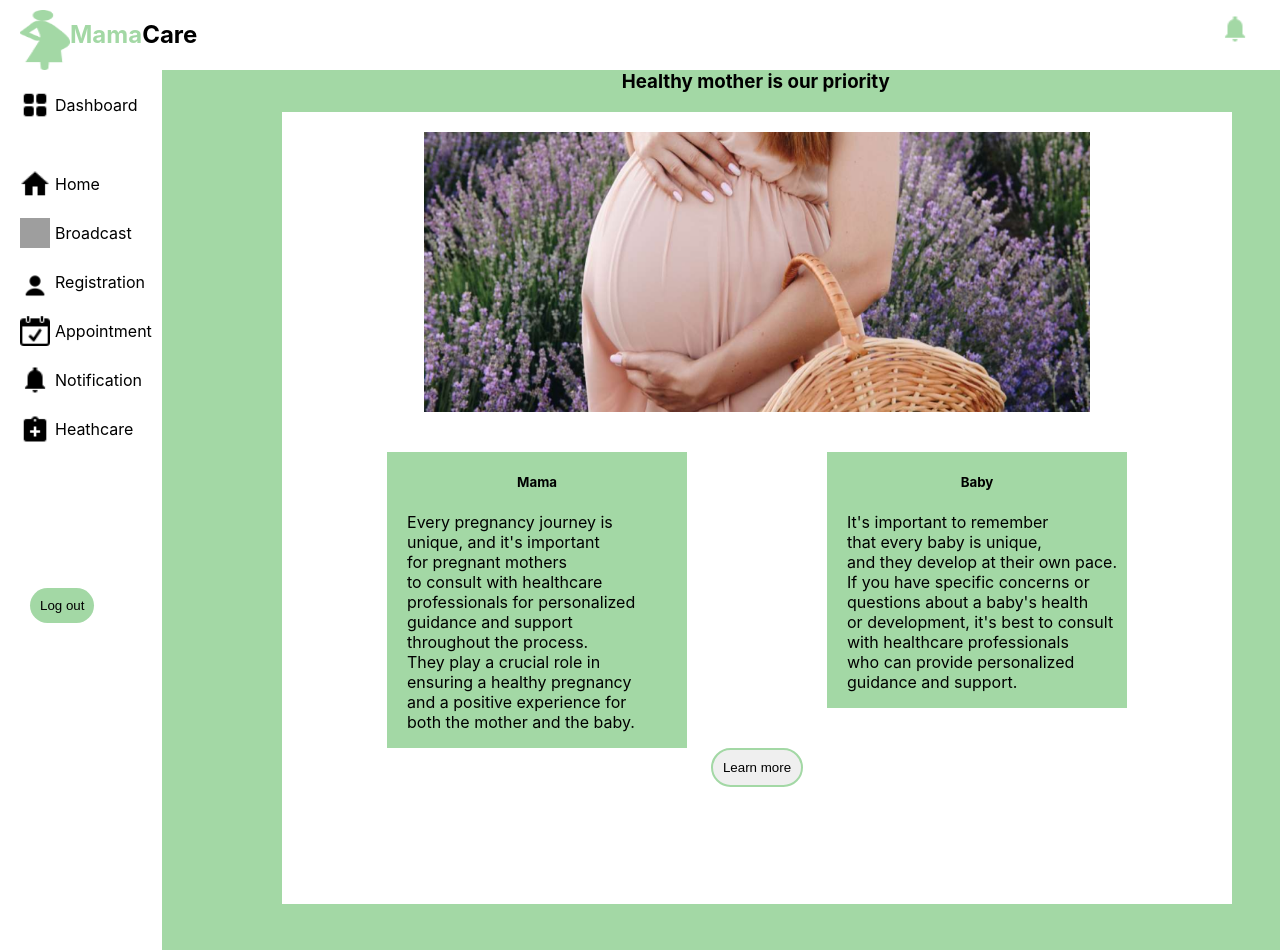
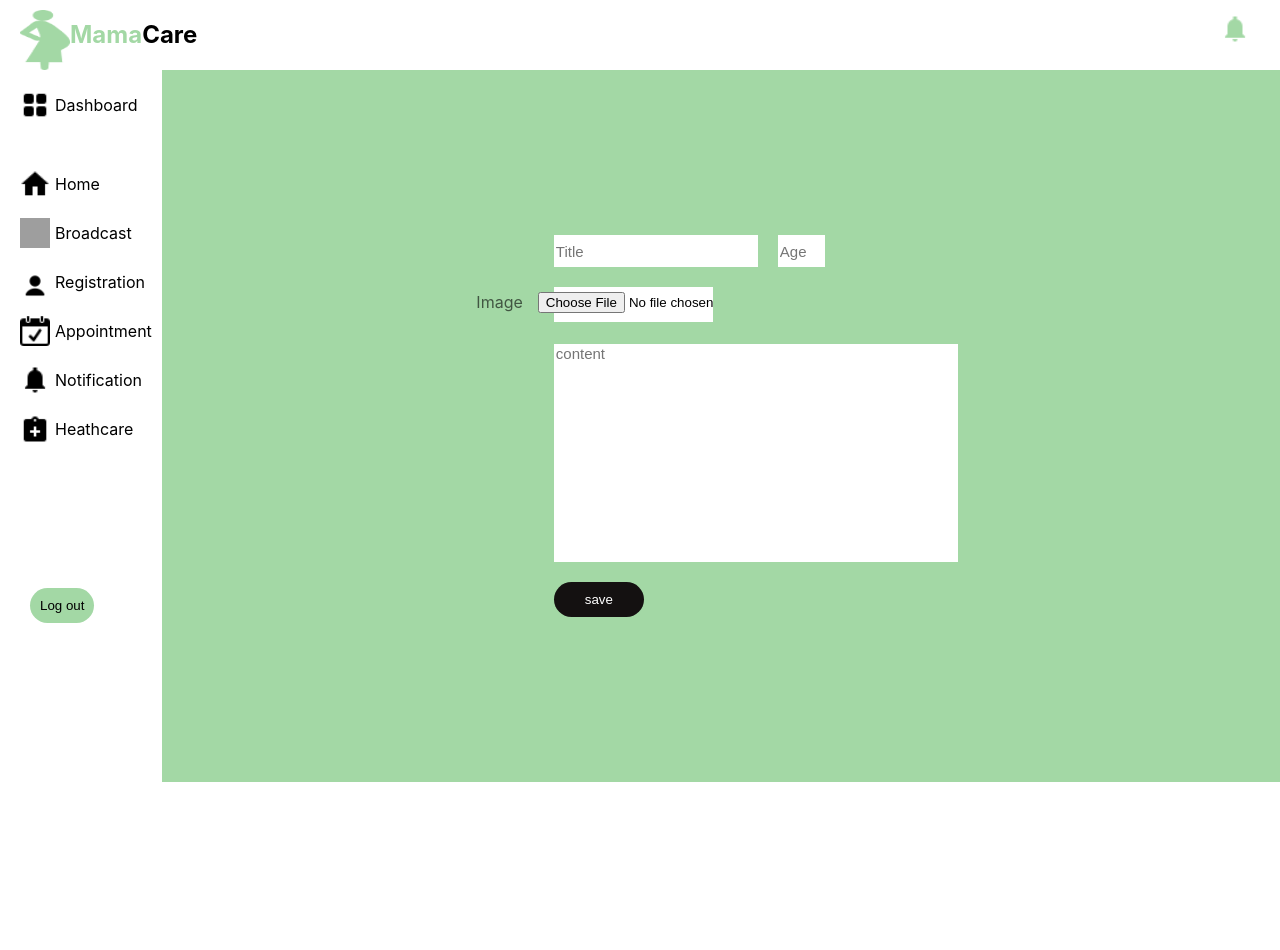
Before and after one commit to Igire-Rwanda/Infant-healthy-assurance, a React (Create React App) app: page /healthcare in a window 1280 px wide. Shown: the top 950 px of the page. After the commit the page ends 800 px from the top, so only its background shows below. Built offline with nearby package versions, Linux system fonts and the light colour scheme; grey boxes are pictures that could not be loaded.

Commit message:
adding healthcare information inputs page for the doctor

```diff
--- a/src/App.js
+++ b/src/App.js
@@ -1,4 +1,5 @@
 import "./App.css";
+
 
 import Home from "./Pages/index.jsx"
 function App() {
--- /dev/null
+++ b/src/Pages/Healthinfo.jsx
@@ -0,0 +1,28 @@
+import React from "react";
+import DoctorLayout from "../Layout/DoctorLayout";
+import "../styles/sidemenu.css"
+export default function Healthinfo(){
+    return(
+        <DoctorLayout>
+            <div className="healthinfoBody">
+                <div className="healthinfo2">
+                   <div className="title">
+                        <input type="text" placeholder="Title" id="titlein" />
+                        <input type="number" placeholder="Age" id="age" />
+                    </div>
+                    <div className="image">
+                        <p>Image</p>
+                        <input type="file" placeholder="image" />
+
+                    </div>
+                    <div className="content">
+                        <input type="text" placeholder="content" />
+                    </div>
+                    <div>
+                        <button className="healthbtn">save</button>
+                    </div>
+               </div>
+            </div>
+        </DoctorLayout>
+    )
+}
--- a/src/styles/sidemenu.css
+++ b/src/styles/sidemenu.css
@@ -130,3 +130,77 @@
   .baby p, .mama p{
     margin-left: 20px;
   }
+
+
+  .healthinfoBody{
+    background-color: #a3d8a5;
+    height: 89vh;
+    width: 1188px;
+    margin-top: 20px;
+    margin-left: 10px;
+    display: flex;
+    justify-content: center;
+    align-items: center;
+  }
+
+  .content input{
+    outline-style: none;
+    border:none ;
+    padding-bottom: 200px;
+    width: 400px;
+    margin-bottom: 20px;
+    font-size: 15px;
+  }
+  .title input{
+    border: none;
+    margin-right: 20px;
+    font-size: 15px;
+
+
+  }
+  .image{
+    display: flex;
+    justify-content: center;
+    align-items: center;
+    background-color: #fff;
+    gap: 15px;
+    padding: 5px;
+    width: 37%;
+    margin-bottom: 5%;
+
+  }
+  .image p{
+    height: 25px;
+    margin: 0;
+    color: rgba(0, 0, 0, 0.6);
+  }
+  .label{
+    background-color: white;
+    width: 100px;
+    height: 30px;
+  }
+  .image input{
+    border: none;
+    height: 25px;
+  }
+  .title{
+    margin-bottom: 20px;
+
+  }
+  #titlein{
+    width: 200px;
+    height: 30px;
+  }
+  #age{
+    width: 43px;
+    height: 30px;
+
+  }
+  .healthbtn{
+    background-color: rgb(20, 17, 17);
+    padding: 10px;
+    width: 90px;
+    border: none;
+    border-radius: 20px;
+    color: white;
+  }
```
Also changed, not shown: src/index.js (+7 -1 lines).
